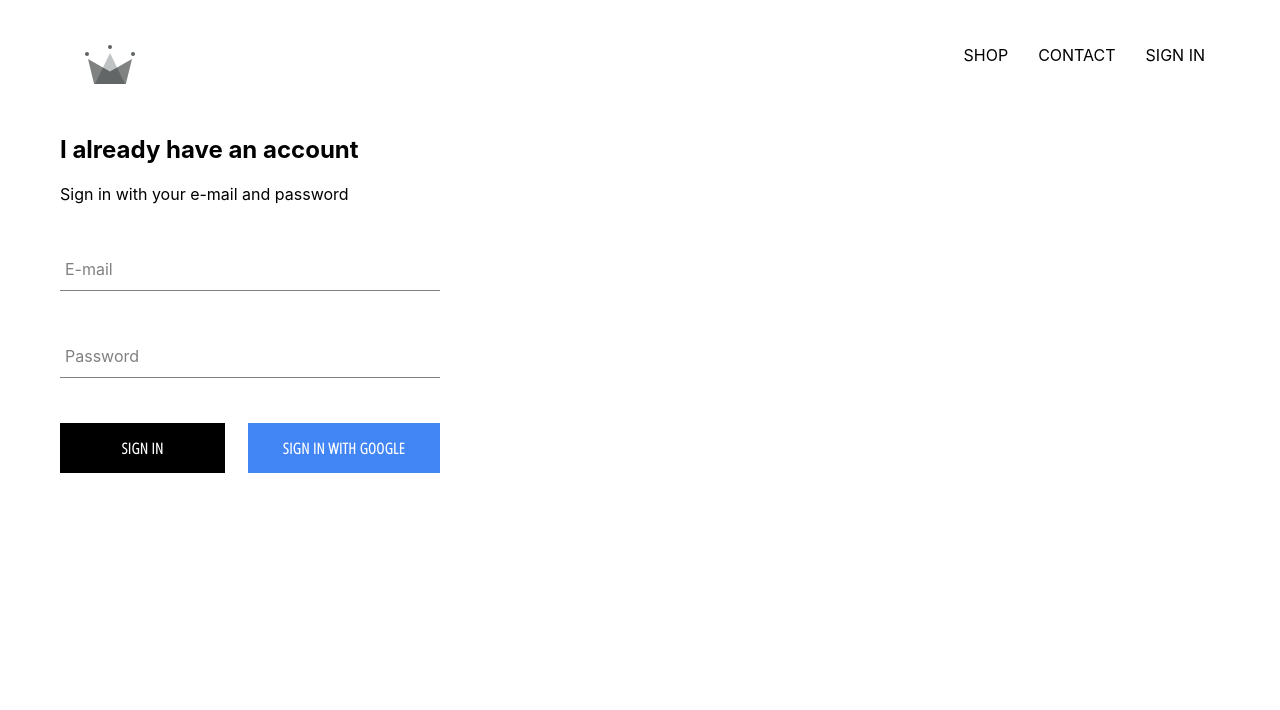
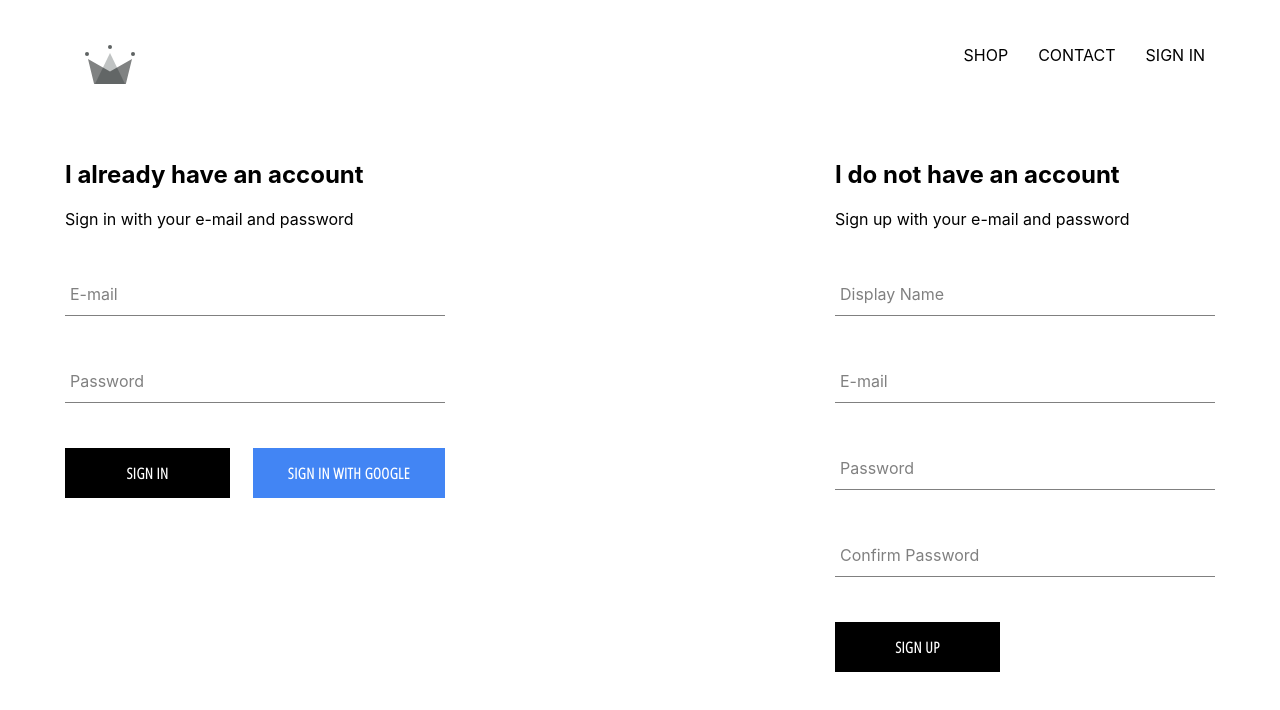
Before and after one commit to Malivuca/clothing-shop-website, a React (Create React App) app: page /signin in a window 1280 px wide. Shown: the top 710 px of the page. Built offline with nearby package versions, Linux system fonts and the light colour scheme; no server answers.

Commit message:
Added sign up with e-mail and password using firebase

```diff
--- a/src/App.js
+++ b/src/App.js
@@ -13,6 +13,8 @@
 import SignInAndSignUpPage from './pages/signIn-and-signUp/signIn-and-signUp.component.jsx';
 
 import { auth } from './firebase/firebase.utils.js';
+
+import { createUserProfileDocument } from './firebase/firebase.utils.js';
 
 /*const HatsPage = () => (
   <div>
@@ -33,11 +35,25 @@
   unsubscribeFromAuth = null;
 
   componentDidMount() {
-    this.unsubscribeFromAuth = auth.onAuthStateChanged(user => {
-      this.setState({ currentUser: user });
+    this.unsubscribeFromAuth = auth.onAuthStateChanged(async userAuth => {
+      if (userAuth) {
+        const userRef = await createUserProfileDocument(userAuth);
 
-      console.log(user);
-    })
+        userRef.onSnapshot(snapShot => {
+          this.setState({
+            currentUser: {
+              id: snapShot.id,
+              ...snapShot.data()
+            }
+          });
+        })
+      }
+      else {
+        this.setState({
+          currentUser: null
+        });
+      }
+    });
   }
 
   componentWillUnmount() {
--- a/src/components/collection-preview/collection-preview.component.jsx
+++ b/src/components/collection-preview/collection-preview.component.jsx
@@ -10,8 +10,8 @@
 		<div className="preview">
 			{
 				items.filter((item, idx) => idx < 4)
-				.map(item => (
-					<CollectionItem name={item.name} price={item.price} imageUrl={item.imageUrl} />
+				.map((item, idx) => (
+					<CollectionItem key={idx} name={item.name} price={item.price} imageUrl={item.imageUrl} />
 				))
 			}
 		</div>
--- a/src/components/sign-in/sign-in.component.jsx
+++ b/src/components/sign-in/sign-in.component.jsx
@@ -4,7 +4,7 @@
 
 import CustomButton from '../custom-button/custom-button.component.jsx';
 
-import { signInWithGoogle } from '../../firebase/firebase.utils.js';
+import { signInWithGoogle, auth } from '../../firebase/firebase.utils.js';
 
 import './sign-in.styles.scss';
 
@@ -19,14 +19,25 @@
 		};
 	}
 
-	handleSubmit = event => {
+	handleSubmit = async event => {
 		event.preventDefault();
 
-		this.setState({email: '', password: ''});
+		const { email, password } = this.state;
+
+		try {
+			await auth.signInWithEmailAndPassword(email, password);
+
+			window.location.href = "/";
+		}
+		catch(error) {
+			alert(error.message);
+		}
+
+		this.setState({email: '', password: ''}); // Clears form-input field
 	}
 
 	handleChange = event => {
-		const {value, name} = event.target;
+		const { value, name } = event.target;
 
 		this.setState({ [name]: value })
 	}
@@ -36,7 +47,6 @@
 			<div className="sign-in">
 				<h2 className="title"> I already have an account </h2>
 				<span> Sign in with your e-mail and password </span>
-
 				<form onSubmit={this.handleSubmit}>
 					<FormInput
 						name="email"
@@ -54,7 +64,7 @@
 						required />
 					<div className="buttons">
 						<CustomButton type="submit"> Sign in </CustomButton>
-						<CustomButton onClick={signInWithGoogle} isGoogleSignIn> Sign in with Google </CustomButton>
+						<CustomButton onClick={signInWithGoogle} isGoogleSignIn={true}> Sign in with Google </CustomButton>
 					</div>
 				</form>
 			</div>
--- /dev/null
+++ b/src/components/sign-up/sign-up.component.jsx
@@ -0,0 +1,108 @@
+import React from 'react';
+
+import FormInput from '../form-input/form-input.component.jsx';
+
+import CustomButton from '../custom-button/custom-button.component.jsx';
+
+import { auth, createUserProfileDocument } from '../../firebase/firebase.utils.js';
+
+import './sign-up.styles.scss';
+
+class SignUp extends React.Component {
+	constructor() {
+		super();
+
+		this.state = {
+			displayName: '',
+			email: '',
+			password: '',
+			confirmPassword: ''
+		}
+	}
+
+	handleSubmit = async event => {
+		event.preventDefault();
+
+		const { displayName, email, password, confirmPassword } = this.state;
+
+		if (password !== confirmPassword) {
+			alert("Passwords don't match.")
+
+			return;
+		}
+
+		try {
+			const { user } = await auth.createUserWithEmailAndPassword(email, password);
+
+			createUserProfileDocument(user, { displayName });
+
+			this.state = {
+				displayName: '',
+				email: '',
+				password: '',
+				confirmPassword: ''
+			}
+
+			window.location.href = '/';
+		}
+		catch(error) {
+			alert(error.message);
+		}
+	};
+
+	handleChange = event => {
+		const { name, value } = event.target;
+
+		this.setState({
+			[name]: value
+		})
+	}
+
+	render() {
+		const { displayName, email, password, confirmPassword } = this.state;
+
+		return(
+			<div className="sign-up">
+				<h2 className="title"> I do not have an account </h2>
+				<span> Sign up with your e-mail and password </span>
+				<form className="sign-up-form" onSubmit={this.handleSubmit}>
+					<FormInput
+						type="text"
+						name="displayName"
+						value={displayName}
+						onChange={this.handleChange}
+						label='Display Name'
+						required
+					/>
+					<FormInput
+						type="email"
+						name="email"
+						value={email}
+						onChange={this.handleChange}
+						label='E-mail'
+						required
+					/>
+					<FormInput
+						type="password"
+						name="password"
+						value={password}
+						onChange={this.handleChange}
+						label='Password'
+						required
+					/>
+					<FormInput
+						type="password"
+						name="confirmPassword"
+						value={confirmPassword}
+						onChange={this.handleChange}
+						label='Confirm Password'
+						required
+					/>
+					<CustomButton type="submit"> SIGN UP </CustomButton>
+				</form>
+			</div>
+		)
+	}
+}
+
+export default SignUp;
--- /dev/null
+++ b/src/components/sign-up/sign-up.styles.scss
@@ -0,0 +1,9 @@
+.sign-up {
+	display: flex;
+	flex-direction: column;
+	width: 380px;
+
+	.title {
+		margin: 20px 0;
+	}
+}
--- a/src/firebase/firebase.utils.js
+++ b/src/firebase/firebase.utils.js
@@ -4,15 +4,42 @@
 
 import 'firebase/auth';
 
-const config = {
-    apiKey: "AIzaSyAPryOo5xd4iiCiiMnhYdHEfBgdjhjJPCE",
-    authDomain: "crown-clothing-64fd8.firebaseapp.com",
-    databaseURL: "https://crown-clothing-64fd8.firebaseio.com",
-    projectId: "crown-clothing-64fd8",
-    storageBucket: "crown-clothing-64fd8.appspot.com",
-    messagingSenderId: "1051567579158",
-    appId: "1:1051567579158:web:b24616ce1266a5cd265537",
-    measurementId: "G-5KGWXLJLE3"
+const config = { apiKey: "AIzaSyAPryOo5xd4iiCiiMnhYdHEfBgdjhjJPCE",
+authDomain: "crown-clothing-64fd8.firebaseapp.com", databaseURL:
+"https://crown-clothing-64fd8.firebaseio.com", projectId:
+"crown-clothing-64fd8", storageBucket: "crown-clothing-64fd8.appspot.com",
+messagingSenderId: "1051567579158", appId:
+"1:1051567579158:web:b24616ce1266a5cd265537", measurementId: "G-5KGWXLJLE3" };
+
+export const createUserProfileDocument = async (userAuth, additionalData) => {
+	if (!userAuth) {
+		return;
+	}
+
+	const userRef = firestore.doc(`users/${userAuth.uid}`);
+
+	const snapShot = await userRef.get();
+
+	const emailname = await additionalData;
+
+	if (!snapShot.exists) {
+		const { displayName, email } = userAuth;
+
+		const createdAt = new Date();
+
+		try {
+			await userRef.set({
+				email,
+				createdAt,
+				displayName: `${additionalData ? emailname.displayName : displayName}`
+		})
+		} catch (error) {
+			console.log("Error creating user.", error.message)
+		}
+	}
+
+	return userRef;
+
 };
 
 firebase.initializeApp(config);
--- a/src/pages/homepage/homepage.component.jsx
+++ b/src/pages/homepage/homepage.component.jsx
@@ -10,6 +10,6 @@
 		<Directory />
 	</div>
 	</>
-)
+);
 
 export default HomePage;
--- a/src/pages/signIn-and-signUp/signIn-and-signUp.component.jsx
+++ b/src/pages/signIn-and-signUp/signIn-and-signUp.component.jsx
@@ -4,9 +4,12 @@
 
 import SignIn from '../../components/sign-in/sign-in.component.jsx';
 
+import SignUp from '../../components/sign-up/sign-up.component.jsx';
+
 const SignInAndSignUpPage = () => (
 	<div className="sign-in-and-sign-up">
 		<SignIn />
+		<SignUp />
 	</div>
 );
 
--- a/src/pages/signIn-and-signUp/signIn-and-signUp.styles.scss
+++ b/src/pages/signIn-and-signUp/signIn-and-signUp.styles.scss
@@ -0,0 +1,6 @@
+.sign-in-and-sign-up {
+	width: 1150px;
+	display: flex;
+	justify-content: space-between;
+	margin: 50px auto;
+}
```
Also changed, not shown: src/components/menu-item/menu-item.component.jsx (+6 -6 lines).
